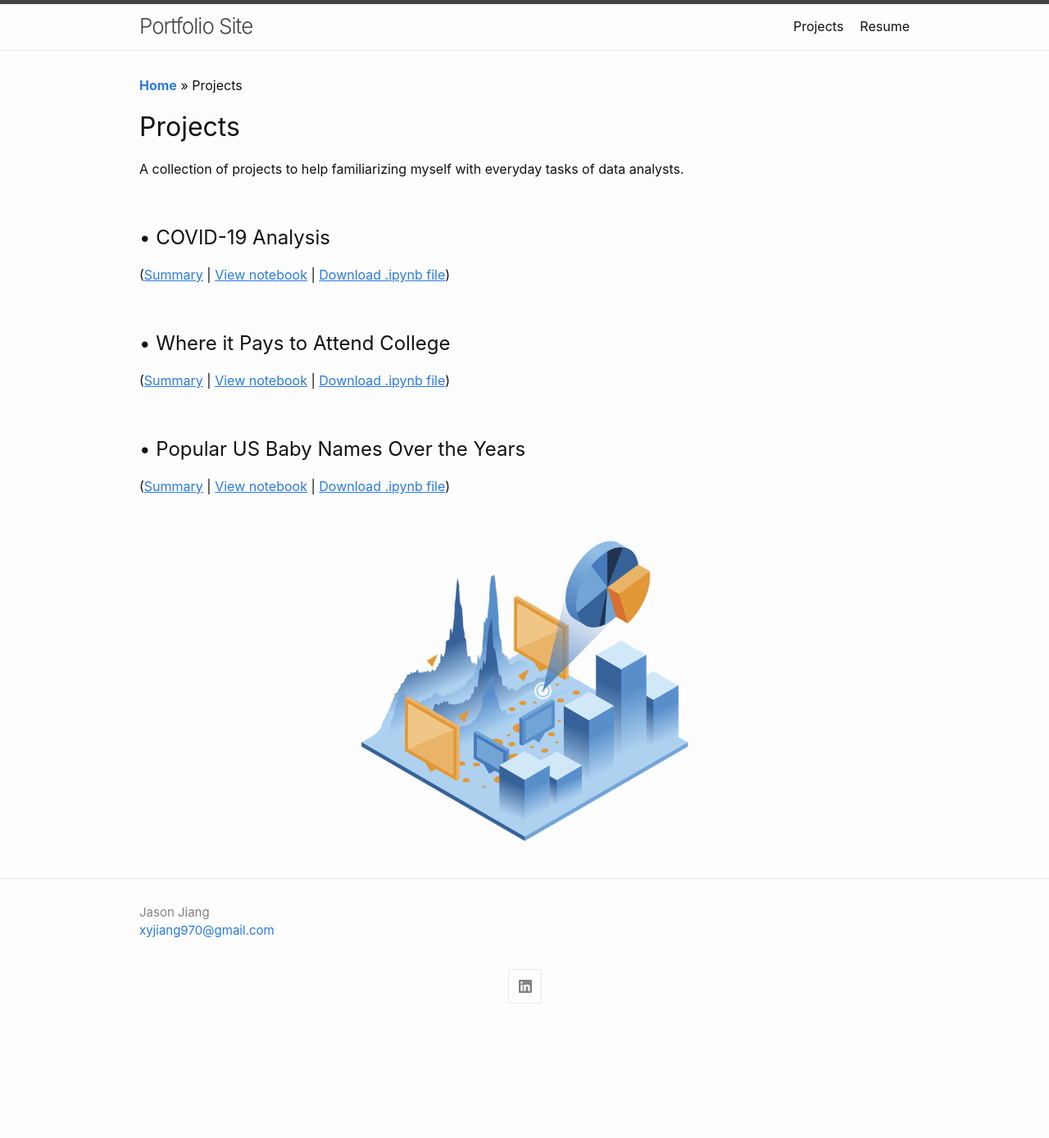
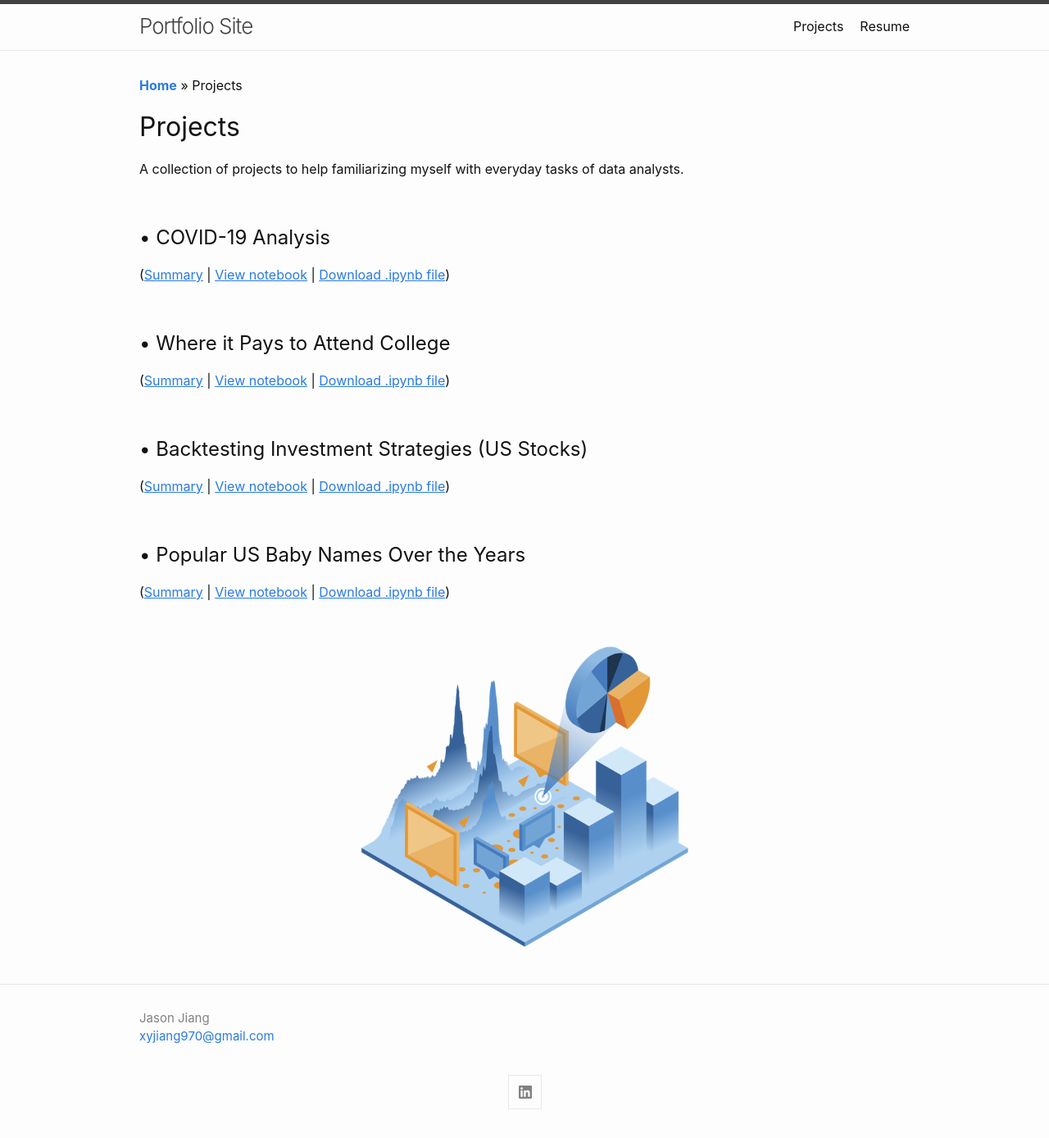
Before and after one commit to xyjiang970/xyjiang970.github.io, a Jekyll site: the page built from projects/projects_home.md, in a window 1280 px wide. Shown: the whole page at 82% size. Built offline with Jekyll 4.4.1, drawn with Linux system fonts in a browser that asks for light colours; before the commit the page ends 1259 px from its top, so only the background shows below that.

Commit message:
Update projects_home.md

```diff
--- a/projects/projects_home.md
+++ b/projects/projects_home.md
@@ -21,6 +21,11 @@ A collection of projects to help familiarizing myself with everyday tasks of dat
 
 <br>
 
+## • Backtesting Investment Strategies (US Stocks)
+(<a href="#"><u>Summary</u></a> \| <a href="#" target="_blank"><u>View notebook</u></a> \| <a href="#"><u>Download .ipynb file</u></a>)
+
+<br>
+
 ## • Popular US Baby Names Over the Years
 (<a href="#"><u>Summary</u></a> \| <a href="#" target="_blank"><u>View notebook</u></a> \| <a href="#"><u>Download .ipynb file</u></a>)
 
```
